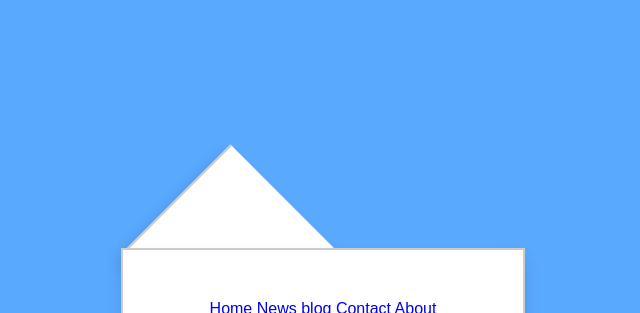
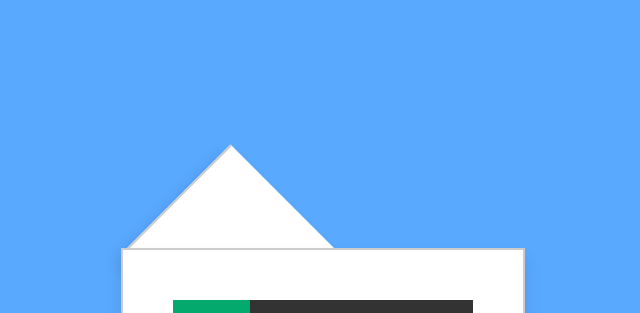
Before and after one commit to sihlebaruza/Feiigh, a plain HTML site: page index.html in a window 1280 px wide. Shown: the top 313 px of the page, without its empty margins (317-957 px from the left). Drawn offline with Linux system fonts and the light colour scheme.

Commit message:
Update index.html

```diff
--- a/index.html
+++ b/index.html
@@ -7,6 +7,38 @@
     <script async src="https://pagead2.googlesyndication.com/pagead/js/adsbygoogle.js?client=ca-pub-2778577937125100"
      crossorigin="anonymous"></script>
     <style>
+
+/* Add a black background color to the top navigation */
+.topnav {
+  background-color: #333;
+  overflow: hidden;
+}
+
+/* Style the links inside the navigation bar */
+.topnav a {
+  float: left;
+  color: #f2f2f2;
+  text-align: center;
+  padding: 14px 16px;
+  text-decoration: none;
+  font-size: 17px;
+}
+
+/* Change the color of links on hover */
+.topnav a:hover {
+  background-color: #ddd;
+  color: black;
+}
+
+/* Add a color to the active/current link */
+.topnav a.active {
+  background-color: #04AA6D;
+  color: white;
+}
+
+
+
+
 
         body {
             background-color: hwb(211 35% 0%);
```
